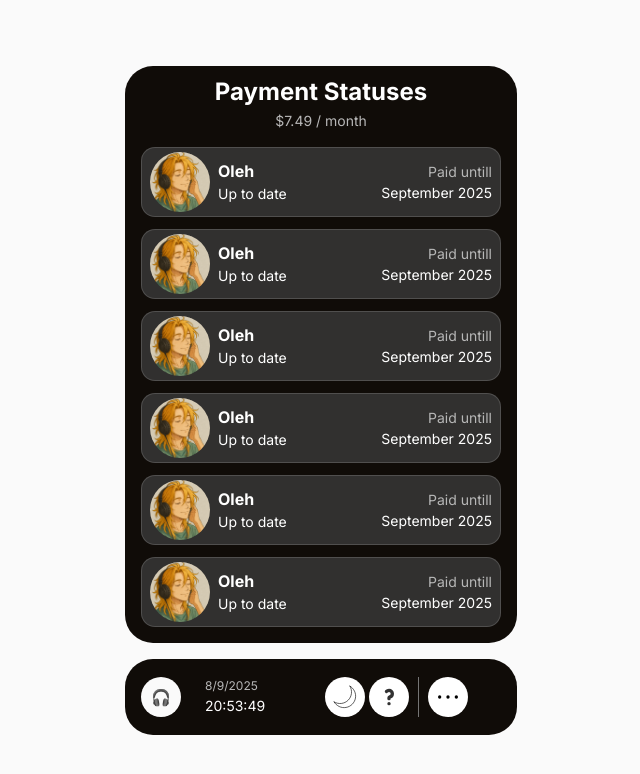
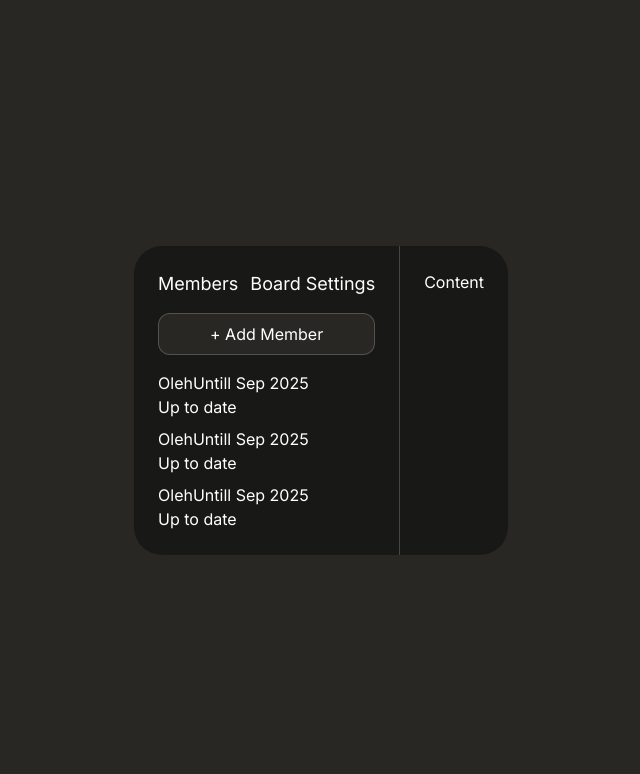
Before and after one commit to olehhasii/family-subscription-manager, a React (Vite) app: page / in a window 1280 px wide. Shown: the top 774 px of the page, without its empty margins (319-959 px from the left). Built offline with nearby package versions, Linux system fonts and the light colour scheme.

Commit message:
feat(admin-panel): start work on admin panel

```diff
--- a/src/App.tsx
+++ b/src/App.tsx
@@ -1,3 +1,4 @@
+import AdminPanel from './features/adminPanel/AdminPanel';
 import Board from './features/board/Board';
 import Island from './features/island/Island';
 import { Wrapper } from './styles/GeneralComponents.Styles';
@@ -7,8 +8,9 @@ function App() {
   return (
     <>
       <Wrapper>
-        <Board />
-        <Island />
+        {/*  <Board />
+        <Island /> */}
+        <AdminPanel />
       </Wrapper>
       <GlobalStyle />
     </>
--- /dev/null
+++ b/src/features/adminPanel/AdminPanel.tsx
@@ -0,0 +1,89 @@
+import { style } from 'motion/react-client';
+import styled from 'styled-components';
+import AdminPanelButton from '../../ui/AdminPanelButton';
+
+export const StyledAdminPanel = styled.div`
+  color: var(--color-text-primary);
+  background-color: var(--color-bg-main);
+  border-radius: var(--spacing-28);
+
+  display: flex;
+`;
+
+export const BoardSide = styled.div`
+  padding: var(--spacing-24);
+  border-right: var(--border);
+`;
+
+export const BoardNav = styled.div`
+  display: flex;
+  gap: var(--spacing-12);
+`;
+
+export const BoardNavButton = styled.button`
+  background: none;
+  border: none;
+  outline: none;
+  color: var(--color-text-primary);
+  font-size: 18px;
+  cursor: pointer;
+`;
+
+export const BoardSideContent = styled.div`
+  margin-top: var(--spacing-16);
+`;
+
+export const BoardMembersList = styled.ul`
+  list-style: none;
+  display: flex;
+  flex-direction: column;
+  gap: var(--spacing-8);
+  margin-top: var(--spacing-16);
+`;
+
+export const BoardPanelContent = styled.div`
+  padding: var(--spacing-24);
+`;
+
+export default function AdminPanel() {
+  return (
+    <StyledAdminPanel>
+      <BoardSide>
+        <BoardNav>
+          <BoardNavButton>Members</BoardNavButton>
+          <BoardNavButton>Board Settings</BoardNavButton>
+        </BoardNav>
+        <BoardSideContent>
+          <AdminPanelButton label="+ Add Member" />
+          <BoardMembersList>
+            <li>
+              <div>
+                <img />
+                <span>Oleh</span>
+                <span>Untill Sep 2025</span>
+              </div>
+              <span>Up to date</span>
+            </li>
+            <li>
+              <div>
+                <img />
+                <span>Oleh</span>
+                <span>Untill Sep 2025</span>
+              </div>
+              <span>Up to date</span>
+            </li>
+            <li>
+              <div>
+                <img />
+                <span>Oleh</span>
+                <span>Untill Sep 2025</span>
+              </div>
+              <span>Up to date</span>
+            </li>
+          </BoardMembersList>
+        </BoardSideContent>
+      </BoardSide>
+      <BoardPanelContent>Content</BoardPanelContent>
+    </StyledAdminPanel>
+  );
+}
--- a/src/styles/GlobalStyles.ts
+++ b/src/styles/GlobalStyles.ts
@@ -23,7 +23,7 @@ const GlobalStyle = styled.createGlobalStyle`
     }
   }
   body {
-    background-color: var(--color-light);
+    background-color: var(--color-bg-secondary);
     min-height: 100vh;
     font-family: 'Inter', sans-serif;
     line-height: 1.5;
@@ -73,11 +73,18 @@ const GlobalStyle = styled.createGlobalStyle`
     --color-light: #fafafa;
     --color-dark: #100c08;
     --color-gray: #757575;
-    --color-bg-secondary: #31302fff;
+
+    /*  --color-bg-main: #100c08;
+    --color-bg-secondary: #1f1c19; // #1B1816 */
+    --color-bg-main: #181816;
+    --color-bg-secondary: #282724;
+    --color-red: red;
 
     --color-text-primary: #ffffff;
     --color-text-secondary: #b7b7b7ff;
     --color-text-dark: #000000;
+
+    --border: 1px solid rgba(255, 255, 255, 0.2);
 
     --text-xs: 0.625rem; /* 10px */
     --text-s: 0.75rem; /* 12px */
--- /dev/null
+++ b/src/ui/AdminPanelButton.tsx
@@ -0,0 +1,33 @@
+import styled from 'styled-components';
+
+const buttonVariants = {
+  default: {
+    color: 'var(--color-bg-secondary)',
+  },
+
+  danger: {
+    color: 'var(--color-red)',
+  },
+};
+
+type Variant = keyof typeof buttonVariants;
+
+interface AdminPanelButtonProps {
+  label: string;
+  variant?: Variant;
+}
+
+const StyledAdminPanelButton = styled.button<{ $variant: Variant }>`
+  width: 100%;
+  padding: var(--spacing-8) var(--spacing-16);
+  border-radius: var(--spacing-12);
+  background-color: ${(props) => buttonVariants[props.$variant].color};
+  color: var(--color-text-primary);
+  border: var(--border);
+  outline: none;
+  cursor: pointer;
+`;
+
+export default function AdminPanelButton({ label, variant = 'default' }: AdminPanelButtonProps) {
+  return <StyledAdminPanelButton $variant={variant}>{label}</StyledAdminPanelButton>;
+}
```
